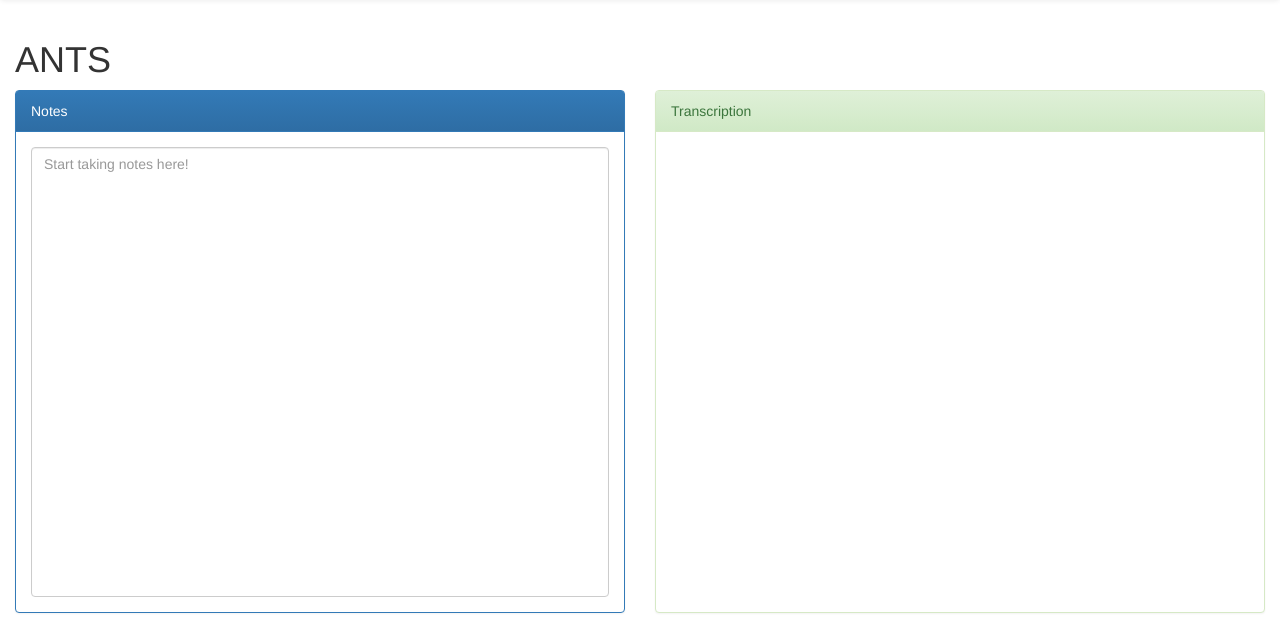
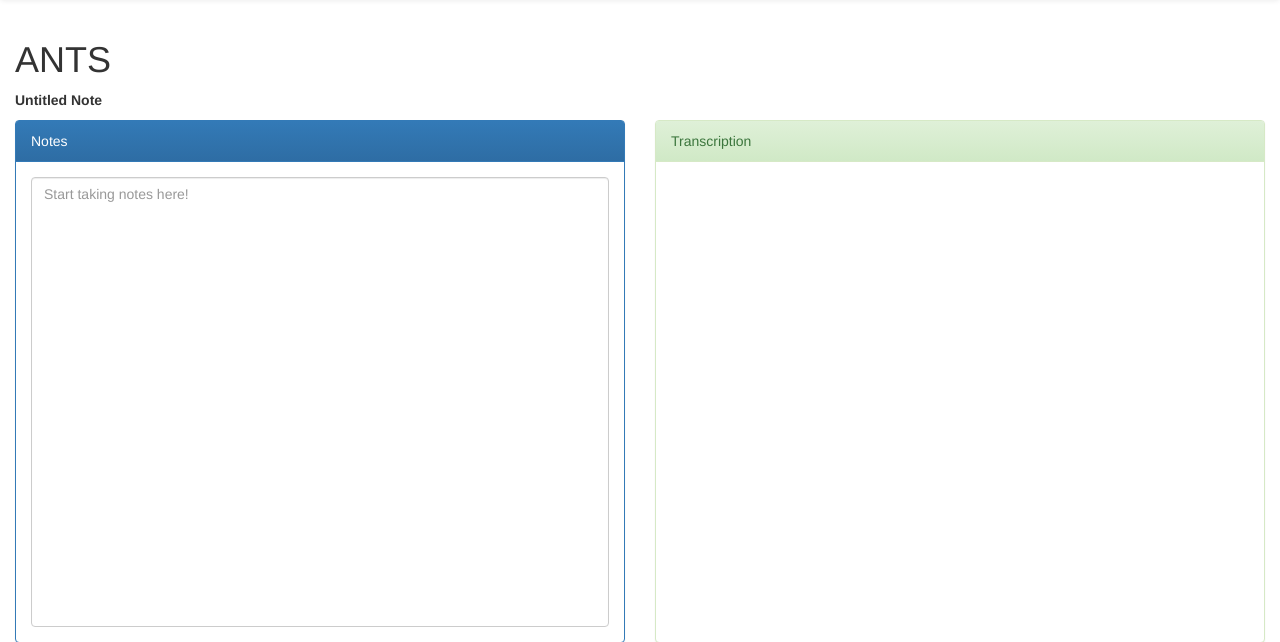
Before and after one commit to buckbaskin/notess, a Flask app: page / in a window 1280 px wide. Shown: the part 52-694 px from the top of the page. Run offline with Flask 2, Linux system fonts and the light colour scheme; parts of the project's set-up code (start-up, migrations or seed data) failed here and were passed over; some libraries are stand-ins or nearby versions.

Commit message:
Implemented editable title bar

```diff
--- a/static/application.css
+++ b/static/application.css
@@ -29,3 +29,12 @@
     resize: none;
     height: 100%;
 }
+
+#title {
+    padding-bottom: 5px;
+}
+
+label:hover {
+    background: #f2f5ff;
+    border-radius:5px;
+}
--- a/static/knowledge.js
+++ b/static/knowledge.js
@@ -10,6 +10,7 @@
         var $recordButton = $('#start_button');
         var transcription;
         var GWS_CORE;
+        var defaultTitle = "Untitled Note"
 
         var recordButtonHandler = function() {
           $recordButton.click(function(){
@@ -135,6 +136,31 @@
             clearInterval(stopAugmentRefreshID);
         };
 
+        // Handle Title Editing
+        // TODO: Get title from database if opening existing note
+        var endEdit = function(e) {
+            var input = $(e.target),
+                label = input && input.prev();
+            label.text(input.val() === '' ? defaultTitle : input.val());
+            input.hide();
+            label.show();
+        };
+
+        $('.clickedit').hide()
+        .focusout(endEdit)
+        .keyup(function (e) {
+            if ((e.which && e.which == 13) || (e.keyCode && e.keyCode == 13)) {
+                endEdit(e);
+                return false;
+            } else {
+                return true;
+            }
+        })
+        .prev().click(function () {
+            $(this).hide();
+            $(this).next().show().focus();
+        });
+
         return {
             toggleSlider: toggleSlider,
             addDescriptions: addDescriptions,
--- a/templates/index.html
+++ b/templates/index.html
@@ -42,6 +42,7 @@
         </div>
       </div>
     </nav>
+
 {#     <div id="status">#}
 {#     </div>#}
 
@@ -60,6 +61,11 @@
     </div>
     <div class="container-fluid">
         <h1>ANTS</h1>
+        <div id="title">
+            <label class="pull-left">Untitled Note</label>
+            <input class="clickedit" type="text" />
+            <div class="clearfix"></div>
+        </div>
 
         <div class="row">
 
```
Also changed, not shown: tests/test_knowledge/test_watson/test_watson.py (+2 -1 lines).
